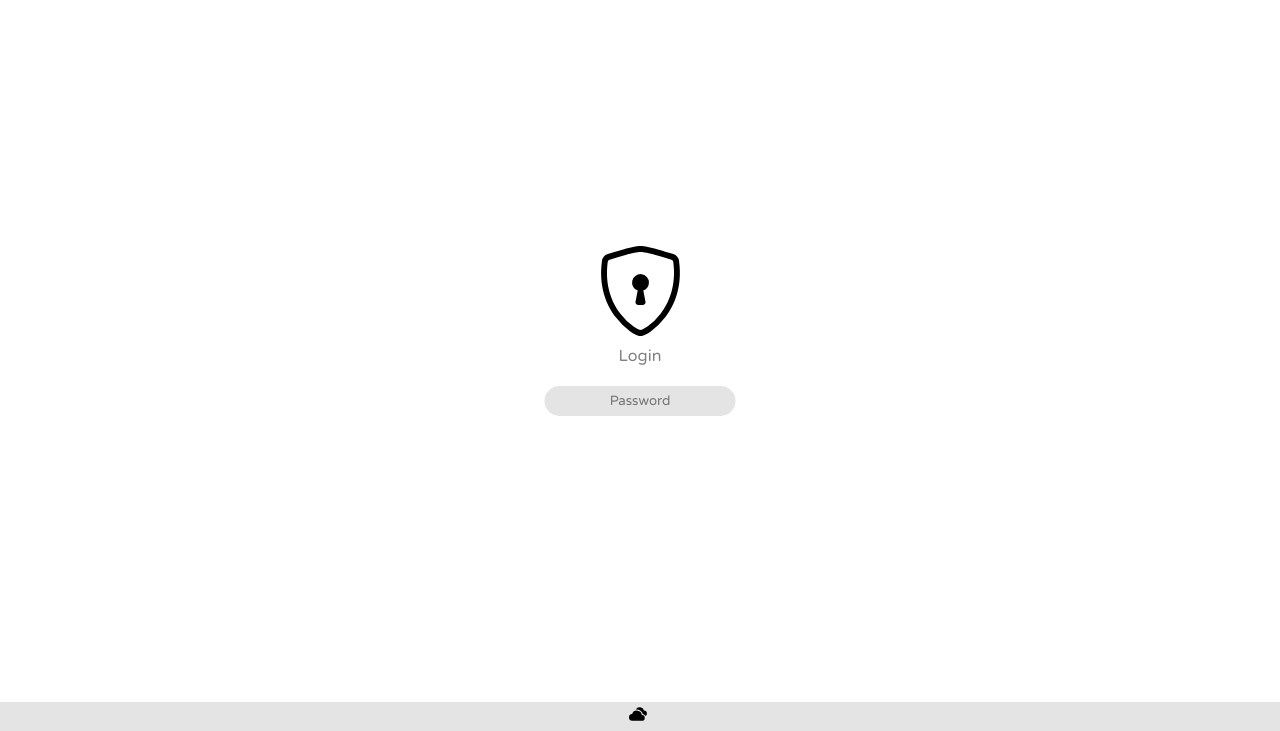
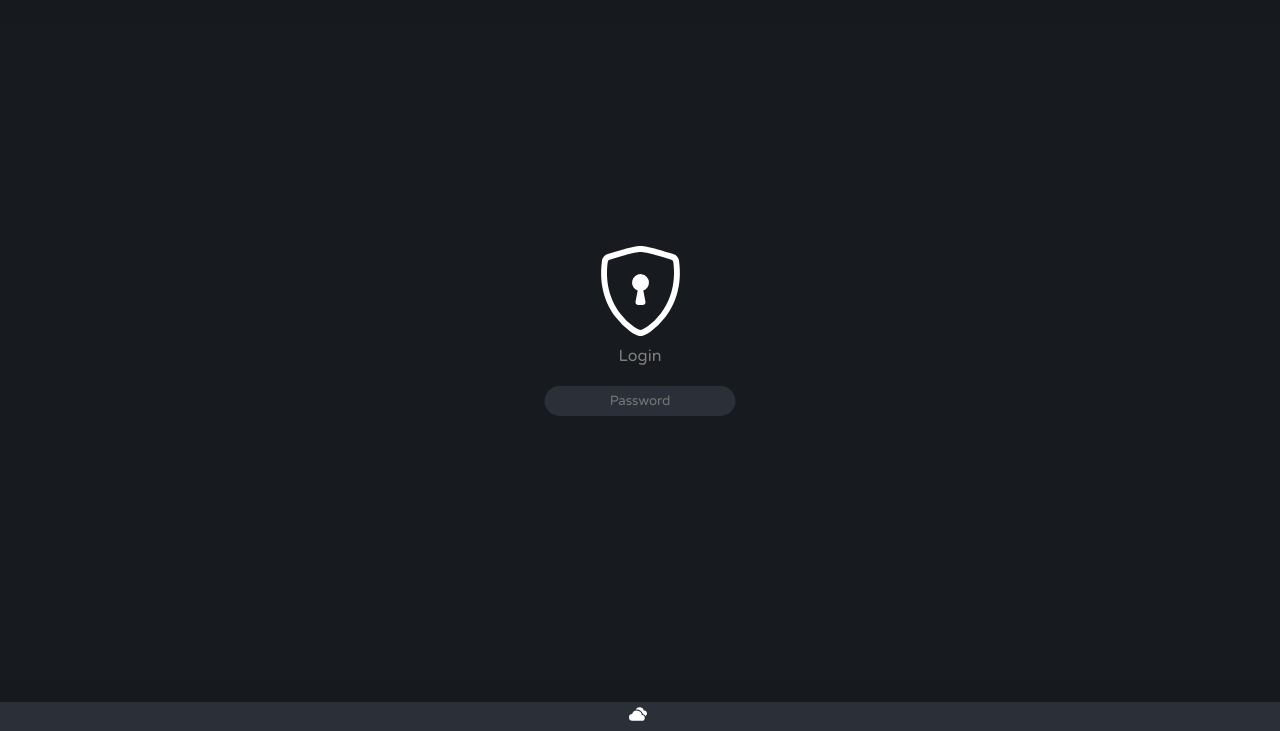
Before and after one commit to Kushagra-16/Ghost-Storage, a website built with webpack: page public/index.html in a window 1280 px wide. Shown: the part 69-800 px from the top of the page. Built offline with nearby package versions, Linux system fonts and the light colour scheme; files whose address does not match are found by name.

Commit message:
Ghost Storage v3

```diff
--- a/public/index.html
+++ b/public/index.html
@@ -8,8 +8,8 @@
 
     <link rel="stylesheet" href="assets/css/index.css">
 
-    <!-- <link rel="stylesheet" href="assets/css/themes/dark.css" id="theme"> -->
-    <link rel="stylesheet" href="assets/css/themes/light.css" id="theme">
+    <link rel="stylesheet" href="assets/css/themes/dark.css" id="theme">
+    <!-- <link rel="stylesheet" href="assets/css/themes/light.css" id="theme"> -->
 
     <link rel="shortcut icon" href="assets/resources/icons/favicon.ico" type="image/x-icon">
 
```
